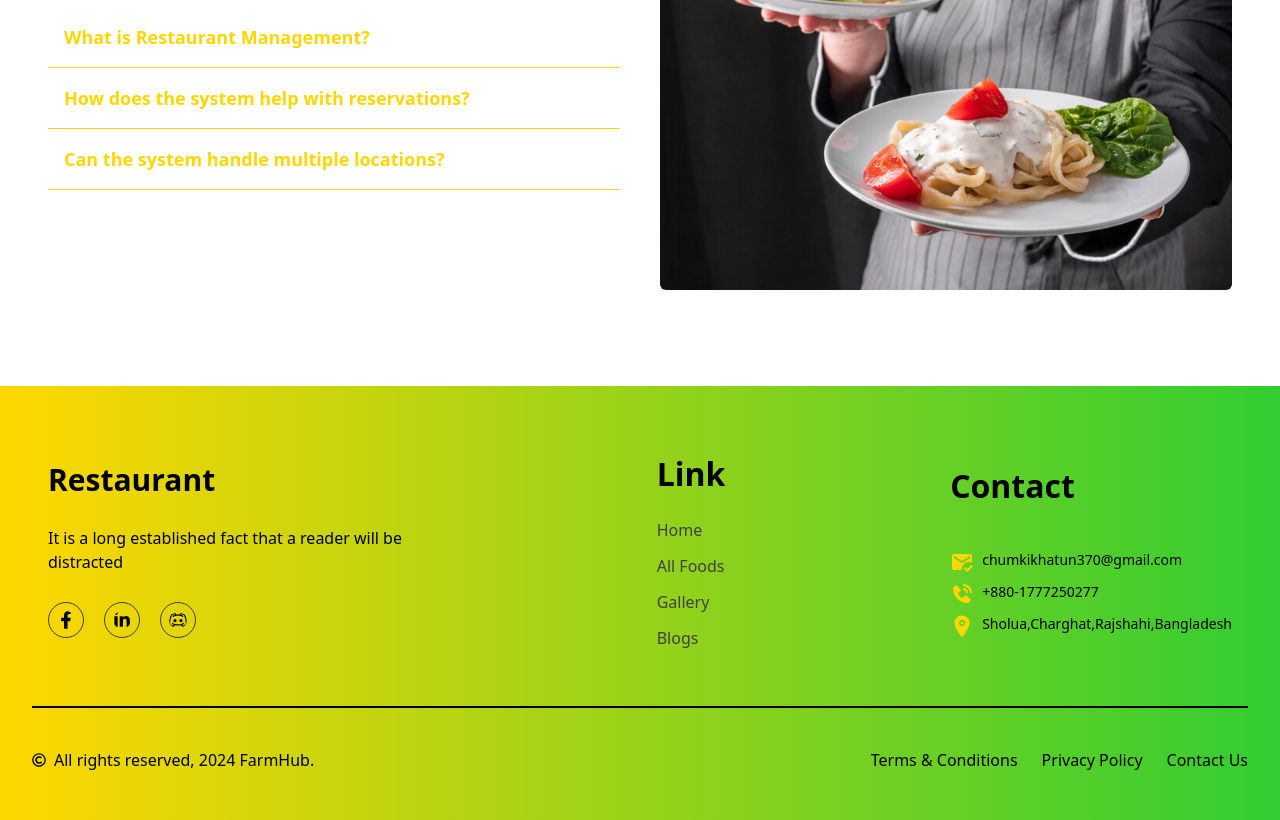
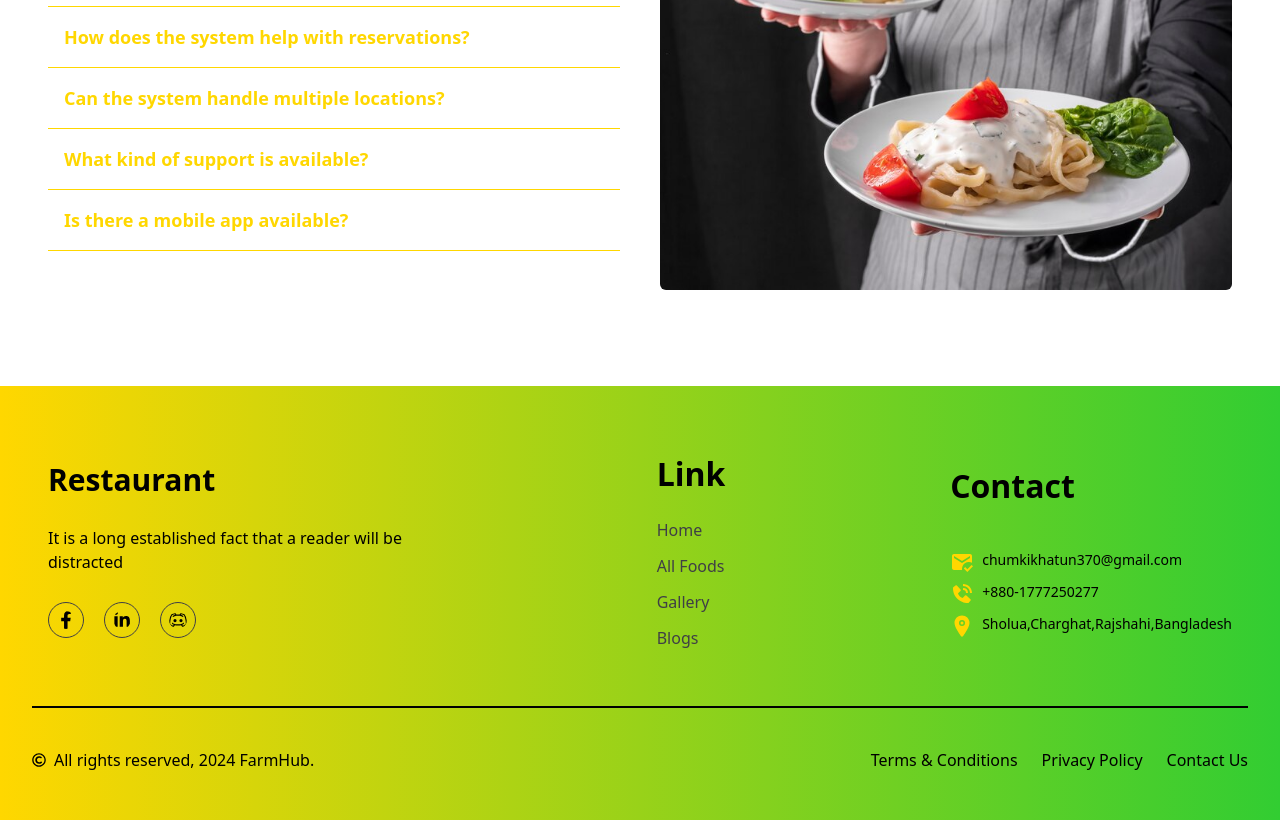
Before and after one commit to Chumki111/Restaurant-Management, a React (Vite) app: page / in a window 1280 px wide. Shown: the part 2860-3680 px from the top of the page. Built offline with nearby package versions, Linux system fonts and the light colour scheme; no server answers.

Commit message:
add 2 more accordion

```diff
--- a/src/Components/Shared/Accordion/Accordion.jsx
+++ b/src/Components/Shared/Accordion/Accordion.jsx
@@ -16,6 +16,14 @@ const Accordion = () => {
     {
       title: "Can the system handle multiple locations?",
       content: "Yes, our system is designed to manage multiple locations, providing centralized control and reporting for all your restaurants.",
+    },
+    {
+      title: "What kind of support is available?",
+      content: "We offer 24/7 customer support through various channels including phone, email, and live chat. Our support team is ready to assist you with any issues or questions you may have.",
+    },
+    {
+      title: "Is there a mobile app available?",
+      content: "Yes, our system includes a mobile app that allows you to manage your restaurant's operations on the go. The app provides access to key features and real-time updates.",
     },
   ];
   const [isActive,setIsActive] = useState(null);
```
